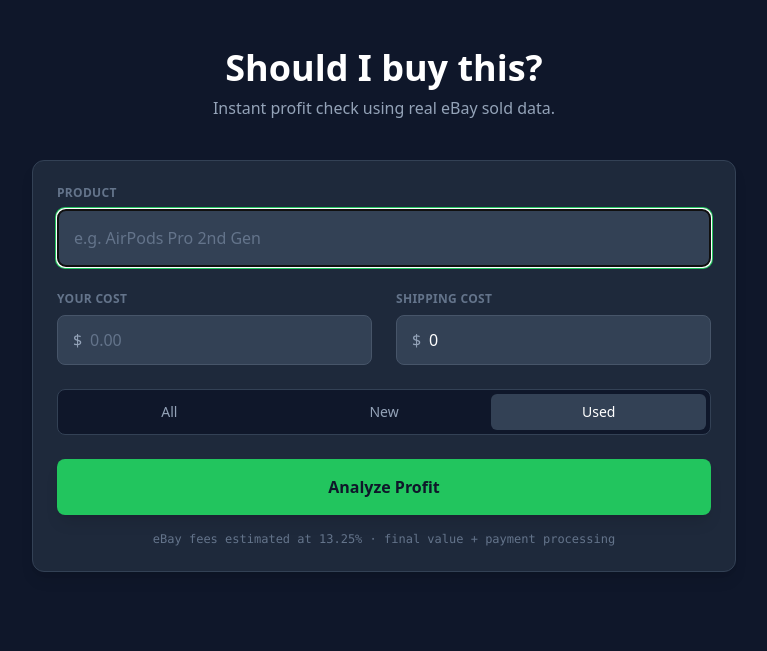
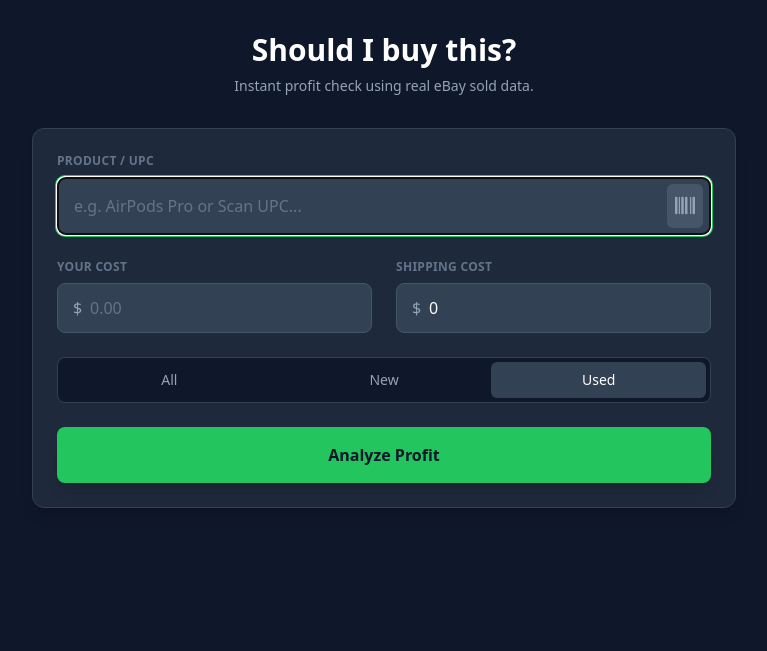
Before and after one commit to andre-ship-it/resellsquare-api, a Flask app: page / in a window 1280 px wide. Shown: the part 65-716 px from the top of the page, without its empty margins (256-1023 px from the left). Run offline with Flask 3, Linux system fonts and the light colour scheme; some libraries are stand-ins or nearby versions.

Commit message:
Update index.html

```diff
--- a/templates/index.html
+++ b/templates/index.html
@@ -4,15 +4,20 @@
     <meta charset="UTF-8">
     <meta name="viewport" content="width=device-width, initial-scale=1.0">
     <title>ResellSquare Decision Engine</title>
+
     <script src="https://cdn.tailwindcss.com"></script>
     <link rel="stylesheet" href="https://cdnjs.cloudflare.com/ajax/libs/font-awesome/6.0.0/css/all.min.css">
+
+    <script src="https://unpkg.com/html5-qrcode" type="text/javascript"></script>
+
     <style>
         /* Custom Animations */
         .fade-in { animation: fadeIn 0.5s ease-in; }
         @keyframes fadeIn { from { opacity: 0; transform: translateY(10px); } to { opacity: 1; transform: translateY(0); } }
 
-        /* Utility for confidence bars */
-        .confidence-meter { transition: width 1s ease-in-out; }
+        /* Scanner Styles */
+        #reader { width: 100%; }
+        #reader__scan_region { background: white; }
     </style>
 </head>
 <body class="bg-slate-900 text-slate-50 font-sans min-h-screen">
@@ -32,21 +37,27 @@
         </div>
     </nav>
 
-    <main class="max-w-3xl mx-auto px-4 py-12 sm:px-6 lg:px-8">
+    <main class="max-w-3xl mx-auto px-4 py-8 sm:px-6 lg:px-8">
 
-        <div class="text-center mb-10">
-            <h1 class="text-4xl font-extrabold text-white mb-2">Should I buy this?</h1>
-            <p class="text-slate-400">Instant profit check using real eBay sold data.</p>
+        <div class="text-center mb-8">
+            <h1 class="text-3xl font-extrabold text-white mb-2">Should I buy this?</h1>
+            <p class="text-slate-400 text-sm">Instant profit check using real eBay sold data.</p>
         </div>
 
         <div class="bg-slate-800 rounded-xl shadow-lg border border-slate-700 p-6 mb-8">
+            <form id="searchForm" class="space-y-6">
 
-            <form id="searchForm" class="space-y-6">
                 <div>
-                    <label for="query" class="block text-xs font-bold text-slate-500 uppercase tracking-wide mb-2">Product</label>
-                    <input type="text" id="query" name="query"
-                        class="block w-full px-4 py-4 bg-slate-700 border border-slate-600 rounded-lg text-white placeholder-slate-500 focus:ring-2 focus:ring-green-500 focus:border-transparent transition-all"
-                        placeholder="e.g. AirPods Pro 2nd Gen" required autofocus>
+                    <label for="query" class="block text-xs font-bold text-slate-500 uppercase tracking-wide mb-2">Product / UPC</label>
+                    <div class="relative flex items-center">
+                        <input type="text" id="query" name="query"
+                            class="block w-full pl-4 pr-14 py-4 bg-slate-700 border border-slate-600 rounded-lg text-white placeholder-slate-500 focus:ring-2 focus:ring-green-500 focus:border-transparent transition-all"
+                            placeholder="e.g. AirPods Pro or Scan UPC..." required autofocus>
+
+                        <button type="button" id="scanBtn" class="absolute right-2 p-2 text-slate-400 hover:text-white bg-slate-600 hover:bg-slate-500 rounded-md transition-colors" title="Scan Barcode">
+                            <i class="fa-solid fa-barcode text-xl"></i>
+                        </button>
+                    </div>
                 </div>
 
                 <div class="grid grid-cols-2 gap-6">
@@ -91,10 +102,17 @@
                     Analyze Profit
                 </button>
             </form>
+        </div>
 
-            <p class="text-center text-xs text-slate-500 mt-4 font-mono">
-                eBay fees estimated at 13.25% · final value + payment processing
-            </p>
+        <div id="scannerModal" class="hidden fixed inset-0 bg-slate-900/90 z-50 flex flex-col items-center justify-center p-4">
+            <div class="bg-white p-4 rounded-lg w-full max-w-md relative">
+                <button id="closeScanner" class="absolute top-2 right-2 text-slate-500 hover:text-slate-800 z-10">
+                    <i class="fa-solid fa-xmark text-2xl"></i>
+                </button>
+                <h3 class="text-slate-800 text-lg font-bold mb-4 text-center">Scan Barcode</h3>
+                <div id="reader" class="rounded overflow-hidden"></div>
+                <p class="text-xs text-slate-500 text-center mt-4">Point camera at UPC code</p>
+            </div>
         </div>
 
         <div id="loading" class="hidden text-center py-12">
@@ -109,7 +127,6 @@
                     <p class="text-xs font-bold text-slate-500 uppercase tracking-widest mb-2">Recommendation</p>
                     <h1 id="verdictTitle" class="text-6xl font-black tracking-tighter mb-4">--</h1>
                     <p id="verdictReason" class="text-lg font-medium text-slate-600 max-w-md mx-auto leading-relaxed">--</p>
-
                     <div class="mt-6 flex justify-center items-center space-x-2">
                         <span id="confidenceBadge" class="px-3 py-1 rounded-full text-xs font-bold bg-slate-100 text-slate-600 border border-slate-200">
                             -- Confidence
@@ -125,17 +142,14 @@
             </div>
 
             <div class="grid grid-cols-1 md:grid-cols-2 gap-4">
-
                 <div class="bg-slate-800 rounded-xl p-6 border border-slate-700 relative overflow-hidden group">
                     <div class="absolute top-0 right-0 bg-blue-600 text-white text-[10px] font-bold px-2 py-1 rounded-bl">LIVE</div>
-
                     <div class="flex items-center mb-6">
                         <div class="w-8 h-8 rounded bg-slate-700 flex items-center justify-center mr-3">
                             <i class="fa-brands fa-ebay text-white"></i>
                         </div>
                         <span class="font-bold text-white">eBay Flip</span>
                     </div>
-
                     <div class="space-y-3 mb-6">
                         <div class="flex justify-between items-baseline">
                             <span class="text-slate-400 text-sm">Market Value</span>
@@ -150,7 +164,6 @@
                             <span class="font-mono text-red-400 text-sm" id="ebayShipping">--</span>
                         </div>
                     </div>
-
                     <div class="pt-4 border-t border-slate-700">
                         <div class="flex justify-between items-center">
                             <span class="text-slate-300 font-medium">Net Profit</span>
@@ -164,18 +177,15 @@
 
                 <div class="bg-slate-800/50 rounded-xl p-6 border border-slate-700/50 relative opacity-60 hover:opacity-100 transition-opacity">
                     <div class="absolute top-0 right-0 bg-slate-700 text-slate-400 text-[10px] font-bold px-2 py-1 rounded-bl">SOON</div>
-
                     <div class="flex items-center mb-6">
                         <div class="w-8 h-8 rounded bg-slate-700 flex items-center justify-center mr-3">
                             <i class="fa-brands fa-amazon text-white"></i>
                         </div>
                         <span class="font-bold text-slate-300">Amazon FBA</span>
                     </div>
-
                     <p class="text-sm text-slate-500 mb-6 leading-relaxed">
                         Compare against FBA fees, check sales velocity, and verify gating status.
                     </p>
-
                     <button class="w-full py-2 border border-slate-600 rounded text-xs font-bold text-slate-400 hover:bg-slate-700 transition-colors">
                         Join Waitlist
                     </button>
@@ -186,9 +196,7 @@
                 <details class="group">
                     <summary class="flex justify-between items-center cursor-pointer list-none text-slate-600 hover:text-slate-400 text-xs font-mono uppercase tracking-wider">
                         <span>Analysis Debugger</span>
-                        <span class="transition group-open:rotate-180">
-                            <i class="fa-solid fa-chevron-down"></i>
-                        </span>
+                        <span class="transition group-open:rotate-180"><i class="fa-solid fa-chevron-down"></i></span>
                     </summary>
                     <div class="text-slate-500 text-xs mt-4 space-y-2 font-mono bg-slate-900/50 p-4 rounded border border-slate-800">
                         <div class="flex justify-between"><span>Median Raw:</span> <span id="debugMedian" class="text-white">--</span></div>
@@ -197,10 +205,49 @@
                     </div>
                 </details>
             </div>
-
-        </div> </main>
+        </div>
+    </main>
 
     <script>
+        // --- SCANNER LOGIC ---
+        const scanBtn = document.getElementById('scanBtn');
+        const scannerModal = document.getElementById('scannerModal');
+        const closeScanner = document.getElementById('closeScanner');
+        let html5QrcodeScanner = null;
+
+        scanBtn.addEventListener('click', () => {
+            scannerModal.classList.remove('hidden');
+
+            // Initialize scanner
+            html5QrcodeScanner = new Html5QrcodeScanner(
+                "reader", { fps: 10, qrbox: { width: 250, height: 250 } }, false
+            );
+
+            html5QrcodeScanner.render(onScanSuccess, onScanFailure);
+        });
+
+        function onScanSuccess(decodedText, decodedResult) {
+            // Stop scanner
+            html5QrcodeScanner.clear();
+            scannerModal.classList.add('hidden');
+
+            // Fill input
+            document.getElementById('query').value = decodedText;
+
+            // Optional: Auto-submit or focus cost
+            document.getElementById('cost_price').focus();
+        }
+
+        function onScanFailure(error) {
+            // Handle scan failure (too noisy to log usually)
+        }
+
+        closeScanner.addEventListener('click', () => {
+            if(html5QrcodeScanner) html5QrcodeScanner.clear();
+            scannerModal.classList.add('hidden');
+        });
+
+        // --- MAIN APP LOGIC ---
         document.getElementById('searchForm').addEventListener('submit', async (e) => {
             e.preventDefault();
 
@@ -236,15 +283,11 @@
                 if (!response.ok) throw new Error("API Connection Failed");
                 const data = await response.json();
 
-                // --- RENDER LOGIC ---
-
-                // 1. Verdict Color Coding
+                // RENDER
                 const verdictCard = document.getElementById('verdictCard');
                 const verdictTitle = document.getElementById('verdictTitle');
 
-                // Reset basic classes
                 verdictTitle.className = "text-6xl font-black tracking-tighter mb-4";
-
                 if (data.verdict === 'BUY') {
                     verdictTitle.classList.add('text-green-600');
                     verdictCard.className = "bg-white text-slate-900 rounded-xl shadow-xl overflow-hidden relative border-b-8 border-green-500";
@@ -259,25 +302,20 @@
                 verdictTitle.innerText = data.verdict || "UNKNOWN";
                 document.getElementById('verdictReason').innerText = data.confidence_reason || "No data.";
 
-                // 2. Confidence
                 const confBadge = document.getElementById('confidenceBadge');
                 confBadge.innerText = (data.confidence || 'Low') + " Confidence";
-
                 if((data.confidence || '').toLowerCase() === 'high') {
                     confBadge.className = "px-3 py-1 rounded-full text-xs font-bold bg-green-100 text-green-800 border border-green-200";
                 } else {
                     confBadge.className = "px-3 py-1 rounded-full text-xs font-bold bg-slate-100 text-slate-600 border border-slate-200";
                 }
 
-                // 3. Warnings
                 if (data.variant_warning) {
                     warningSec.classList.remove('hidden');
                     document.getElementById('warningText').innerText = data.variant_warning_text || "Mixed variants detected.";
                 }
 
-                // 4. Financials
                 const formatMoney = (num) => num ? '$' + parseFloat(num).toFixed(2) : '$0.00';
-
                 document.getElementById('ebayPrice').innerText = formatMoney(data.metrics?.median);
                 document.getElementById('ebayFees').innerText = '-' + formatMoney(data.financials?.fees);
                 document.getElementById('ebayShipping').innerText = '-' + formatMoney(data.financials?.shipping);
@@ -285,13 +323,10 @@
                 const profitEl = document.getElementById('ebayProfit');
                 const profitVal = parseFloat(data.financials?.profit || 0);
                 profitEl.innerText = formatMoney(profitVal);
-
                 if (profitVal > 0) profitEl.className = "block text-2xl font-bold text-green-400";
                 else profitEl.className = "block text-2xl font-bold text-red-400";
 
                 document.getElementById('ebayRoi').innerText = (data.financials?.roi || 0) + '% ROI';
-
-                // 5. Debug
                 document.getElementById('debugMedian').innerText = data.metrics?.median;
                 document.getElementById('debugVolume').innerText = data.metrics?.volume;
                 document.getElementById('debugVerdict').innerText = data.verdict;
```
